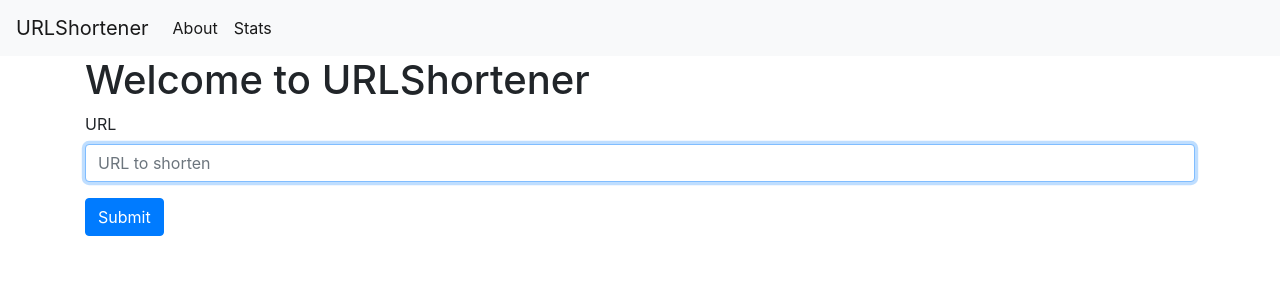
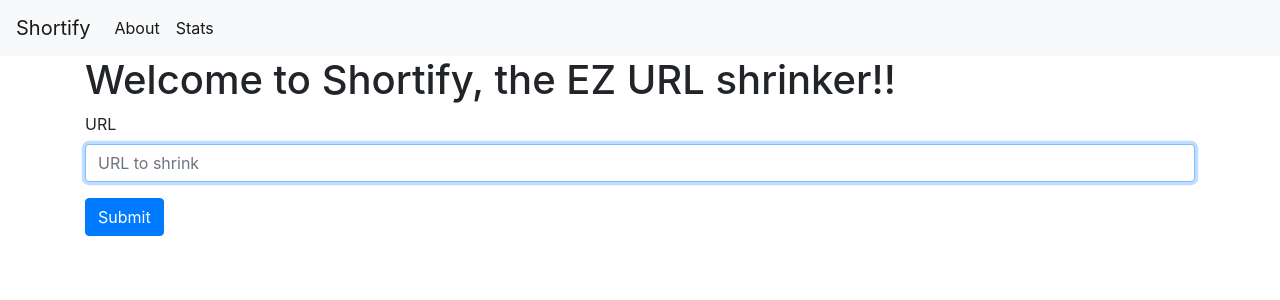
Before and after one commit to Spectrewolf8/Shortify, a Flask app: page / in a window 1280 px wide. Shown: the top 300 px of the page. Run offline with Flask 3, Linux system fonts and the light colour scheme; some libraries are stand-ins or nearby versions.

Commit message:
Update page titles and URLs

```diff
--- a/main.py
+++ b/main.py
@@ -18,9 +18,6 @@ app.config["MONGO_URI"] = config["PROD"]["DB_URI"]
 try:
     mongo = PyMongo(app)
     # MongoDB connection details (optional)
-    # print("MongoDB Server Info:", mongo.cx.server_info())
-    # print("MongDB connection status:", mongo.cx.get_database)
-    # print("Connected Database:", mongo.db)
 except ServerSelectionTimeoutError as e:
     print("Could not connect to MongoDB:", e)
 
@@ -104,7 +101,6 @@ def stats():
         }
         for url in db_urls
     ]
-    print(urls)
     return render_template("stats.html", urls=urls)
 
 
--- a/templates/base.html
+++ b/templates/base.html
@@ -1,12 +1,17 @@
-<!doctype html>
+<!DOCTYPE html>
 <html lang="en">
   <head>
     <!-- Required meta tags -->
-    <meta charset="utf-8">
-    <meta name="viewport" content="width=device-width, initial-scale=1, shrink-to-fit=no">
+    <meta charset="utf-8" />
+    <meta name="viewport" content="width=device-width, initial-scale=1, shrink-to-fit=no" />
 
     <!-- Bootstrap CSS -->
-    <link rel="stylesheet" href="https://stackpath.bootstrapcdn.com/bootstrap/4.3.1/css/bootstrap.min.css" integrity="sha384-ggOyR0iXCbMQv3Xipma34MD+dH/1fQ784/j6cY/iJTQUOhcWr7x9JvoRxT2MZw1T" crossorigin="anonymous">
+    <link
+      rel="stylesheet"
+      href="https://stackpath.bootstrapcdn.com/bootstrap/4.3.1/css/bootstrap.min.css"
+      integrity="sha384-ggOyR0iXCbMQv3Xipma34MD+dH/1fQ784/j6cY/iJTQUOhcWr7x9JvoRxT2MZw1T"
+      crossorigin="anonymous"
+    />
 
     <title>{% block title %} {% endblock %}</title>
     <style>
@@ -34,12 +39,29 @@
       .navbar .navbar-nav .nav-item:hover::after {
         width: 100%;
       }
+      .short-url {
+        color: grey;
+        text-decoration: none;
+      }
+
+      .short-url:hover {
+        color: 0084ff;
+        text-decoration: underline;
+      }
     </style>
   </head>
   <body>
     <nav class="navbar navbar-expand-md navbar-light bg-light">
-        <a class="navbar-brand" href="{{ url_for('index')}}">URLShortener</a>
-        <button class="navbar-toggler" type="button" data-toggle="collapse" data-target="#navbarNav" aria-controls="navbarNav" aria-expanded="false" aria-label="Toggle navigation">
+      <a class="navbar-brand" href="{{ url_for('index')}}">Shortify</a>
+      <button
+        class="navbar-toggler"
+        type="button"
+        data-toggle="collapse"
+        data-target="#navbarNav"
+        aria-controls="navbarNav"
+        aria-expanded="false"
+        aria-label="Toggle navigation"
+      >
         <span class="navbar-toggler-icon"></span>
       </button>
       <div class="collapse navbar-collapse" id="navbarNav">
@@ -56,14 +78,25 @@
     <div class="container">
       {% for message in get_flashed_messages() %}
       <div class="alert alert-danger">{{ message }}</div>
-        {% endfor %}
-        {% block content %} {% endblock %}
+      {% endfor %} {% block content %} {% endblock %}
     </div>
 
     <!-- Optional JavaScript -->
     <!-- jQuery first, then Popper.js, then Bootstrap JS -->
-    <script src="https://code.jquery.com/jquery-3.3.1.slim.min.js" integrity="sha384-q8i/X+965DzO0rT7abK41JStQIAqVgRVzpbzo5smXKp4YfRvH+8abtTE1Pi6jizo" crossorigin="anonymous"></script>
-    <script src="https://cdnjs.cloudflare.com/ajax/libs/popper.js/1.14.7/umd/popper.min.js" integrity="sha384-UO2eT0CpHqdSJQ6hJty5KVphtPhzWj9WO1clHTMGa3JDZwrnQq4sF86dIHNDz0W1" crossorigin="anonymous"></script>
-    <script src="https://stackpath.bootstrapcdn.com/bootstrap/4.3.1/js/bootstrap.min.js" integrity="sha384-JjSmVgyd0p3pXB1rRibZUAYoIIy6OrQ6VrjIEaFf/nJGzIxFDsf4x0xIM+B07jRM" crossorigin="anonymous"></script>
+    <script
+      src="https://code.jquery.com/jquery-3.3.1.slim.min.js"
+      integrity="sha384-q8i/X+965DzO0rT7abK41JStQIAqVgRVzpbzo5smXKp4YfRvH+8abtTE1Pi6jizo"
+      crossorigin="anonymous"
+    ></script>
+    <script
+      src="https://cdnjs.cloudflare.com/ajax/libs/popper.js/1.14.7/umd/popper.min.js"
+      integrity="sha384-UO2eT0CpHqdSJQ6hJty5KVphtPhzWj9WO1clHTMGa3JDZwrnQq4sF86dIHNDz0W1"
+      crossorigin="anonymous"
+    ></script>
+    <script
+      src="https://stackpath.bootstrapcdn.com/bootstrap/4.3.1/js/bootstrap.min.js"
+      integrity="sha384-JjSmVgyd0p3pXB1rRibZUAYoIIy6OrQ6VrjIEaFf/nJGzIxFDsf4x0xIM+B07jRM"
+      crossorigin="anonymous"
+    ></script>
   </body>
 </html>
--- a/templates/index.html
+++ b/templates/index.html
@@ -1,12 +1,12 @@
 {% extends 'base.html' %}
 
 {% block content %}
-    <h1>{% block title %} Welcome to URLShortener {% endblock %}</h1>
+    <h1>{% block title %} Welcome to Shortify, the EZ URL shrinker!! {% endblock %}</h1>
     <form method="post">
     <div class="form-group">
         <label for="url">URL</label>
         <input type="text" name="url"
-               placeholder="URL to shorten" class="form-control"
+               placeholder="URL to shrink" class="form-control"
                value="{{ request.form['url'] }}" autofocus></input>
     </div>
 
@@ -17,6 +17,6 @@
 
     {% if short_url %}
     <hr>
-    <span>{{ short_url }}</span>
+    <a href="{{ short_url }}" class="short-url">{{ short_url }}</a>
     {% endif %}
 {% endblock %}
--- a/templates/stats.html
+++ b/templates/stats.html
@@ -1,5 +1,5 @@
 {% extends 'base.html' %} {% block content %}
-<h1>{% block title %} URLShortener Statistics {% endblock %}</h1>
+<h1>{% block title %} Shortify Statistics {% endblock %}</h1>
 <table class="table">
   <thead>
     <tr>
```
Also changed, not shown: init_db.py (deleted, +0 -35 lines). Lines whose indentation alone changed are shown as unchanged.
